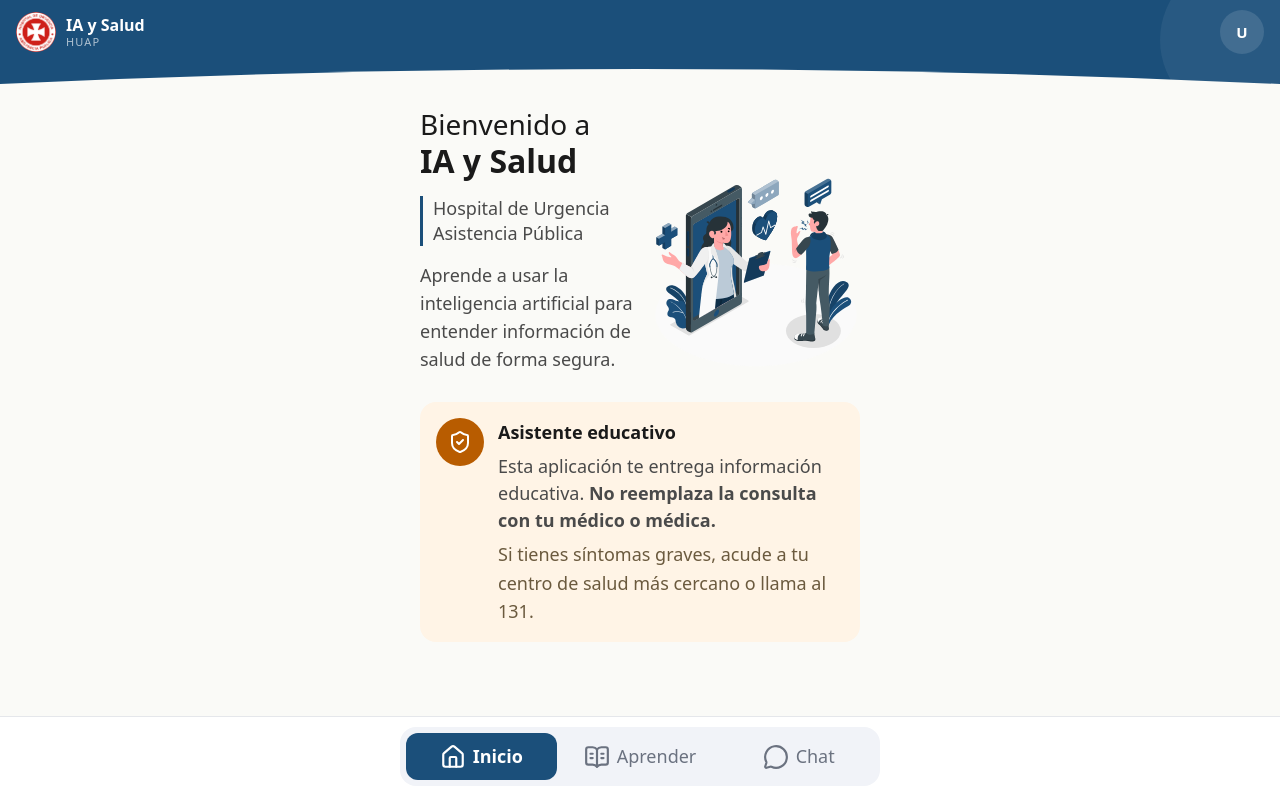
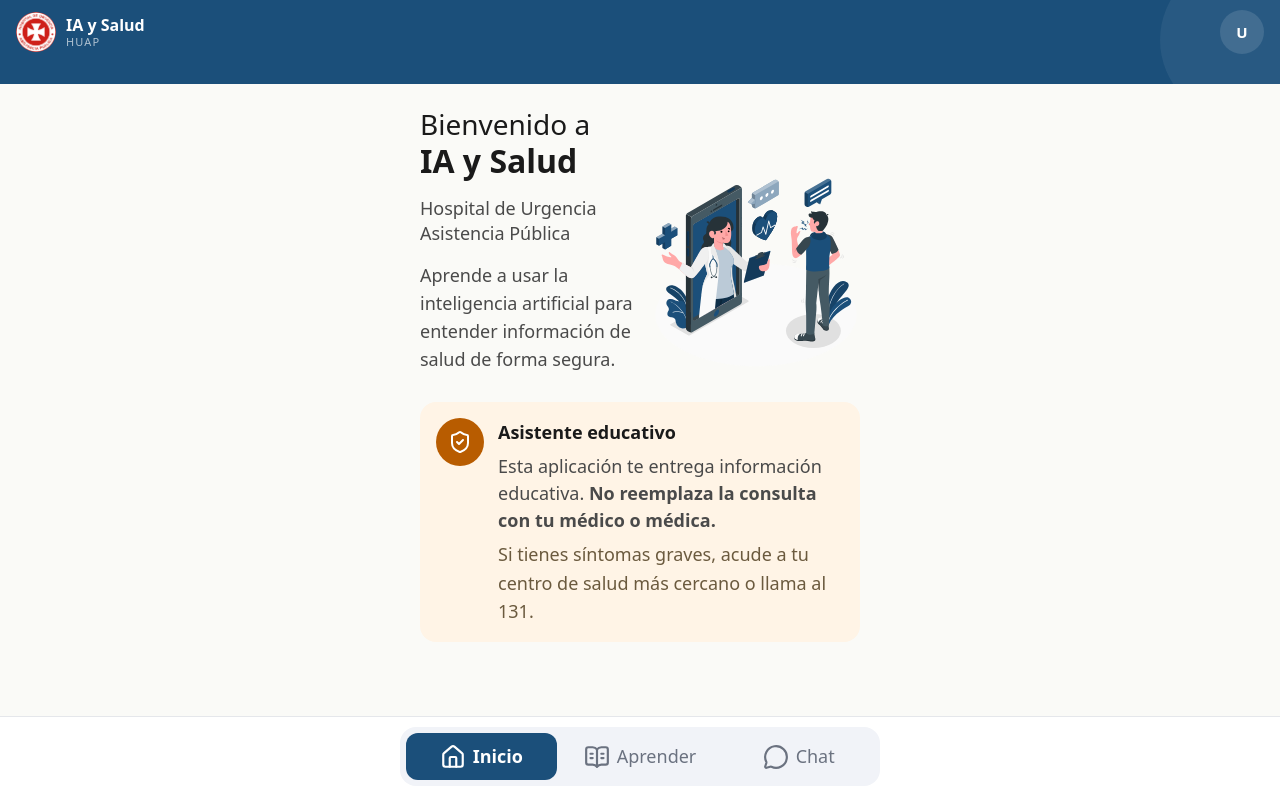
Before and after one commit to HIN0/Guia_Digital_AdultoMayor, a Next.js app in the folder frontend/: page /inicio in a window 1280 px wide. Built offline with nearby package versions, Linux system fonts and the light colour scheme; no server answers.

Commit message:
fix: corrige renderizado de ola en Header y ajusta layout de página de inicio

```diff
--- a/frontend/src/app/inicio/page.tsx
+++ b/frontend/src/app/inicio/page.tsx
@@ -6,10 +6,10 @@ import { ShieldCheck } from "lucide-react"
 
 export default function InicioPage() {
   return (
-    <div className="min-h-screen flex flex-col pb-28" style={{ backgroundColor: "var(--huap-fondo)" }}>
+    <div className="min-h-screen pb-28" style={{ backgroundColor: "var(--huap-fondo)" }}>
       <Header />
 
-      <main className="flex-1 px-5 py-6 w-full mx-auto" style={{ maxWidth: "480px" }}>
+      <main className="px-5 py-6 w-full mx-auto" style={{ maxWidth: "480px" }}>
 
         {/* Hero */}
         <div style={{ display: "flex", alignItems: "flex-end", justifyContent: "space-between", marginBottom: "28px", minHeight: "180px" }}>
@@ -20,8 +20,6 @@ export default function InicioPage() {
             </h1>
 
             <div style={{
-              borderLeft: "3px solid var(--huap-azul)",
-              paddingLeft: "10px",
               marginBottom: "16px",
               color: "#4A4A4A",
               fontSize: "18px",
--- a/frontend/src/components/layout/Header.tsx
+++ b/frontend/src/components/layout/Header.tsx
@@ -9,7 +9,6 @@ export default function Header() {
 
   return (
     <header>
-      {/* Div azul con la ola incluida adentro */}
       <div style={{
         backgroundColor: "var(--huap-azul)",
         paddingBottom: "30px",
@@ -55,20 +54,23 @@ export default function Header() {
             )}
           </button>
         </div>
+      </div>
 
-        {/* Ola dentro del div azul — recorta con el color de la página */}
+      {/* Ola fuera del overflow:hidden — el backgroundColor cubre el overlap de 2px con el azul del header */}
       <svg
         viewBox="0 0 1440 40"
         xmlns="http://www.w3.org/2000/svg"
         preserveAspectRatio="none"
         style={{
-            position: "absolute", bottom: 0, left: 0,
-            width: "100%", height: "30px", display: "block",
+          display: "block",
+          width: "100%",
+          height: "32px",
+          marginTop: "-32px",
+          backgroundColor: "var(--huap-azul)",
         }}
       >
-          <path d="M0,40 Q720,0 1440,40 Z" fill="#FAFAF7" />
+        <path d="M0,40 Q720,0 1440,40 L1440,50 L0,50 Z" fill="#FAFAF7" />
       </svg>
-      </div>
     </header>
   )
 }
```
Also changed, not shown: 1 other file (tests, documents, lock files or other folders). Lines whose indentation alone changed are shown as unchanged.
